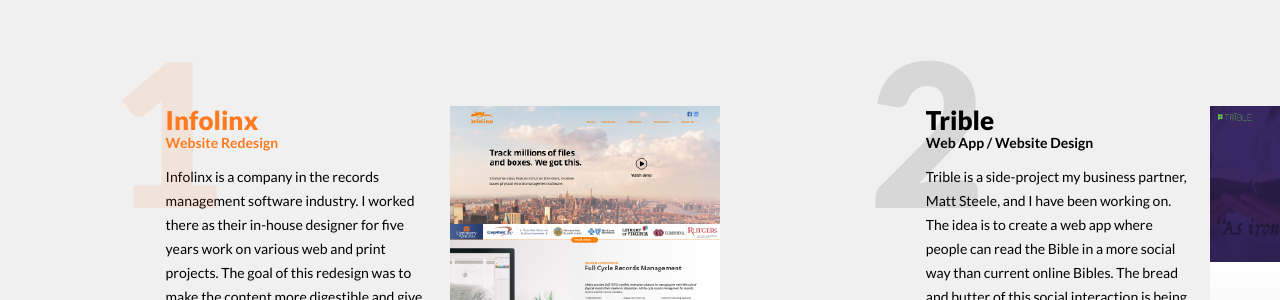
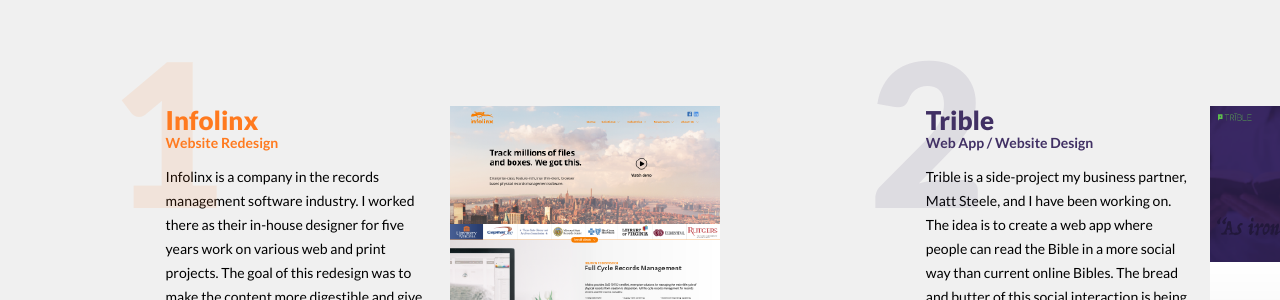
Before and after one commit to bzle/brandonz-me, a Jekyll site: the page built from index.html, in a window 1280 px wide. Shown: the part 1180-1480 px from the top of the page. Built offline with Jekyll 4.4.1, drawn with Linux system fonts in a browser that asks for light colours; nearby versions of some CDN libraries.

Commit message:
Updated '/css/style.scss' via CloudCannon

```diff
--- a/css/style.scss
+++ b/css/style.scss
@@ -942,7 +942,7 @@
 .project--trible .project__num,
 .project--trible .project__title,
 .project--trible .project__type {
-    color: trible-purple;
+    color: $trible-purple;
 }
 .project--bravo .project__num,
 .project--bravo .project__title,
```
